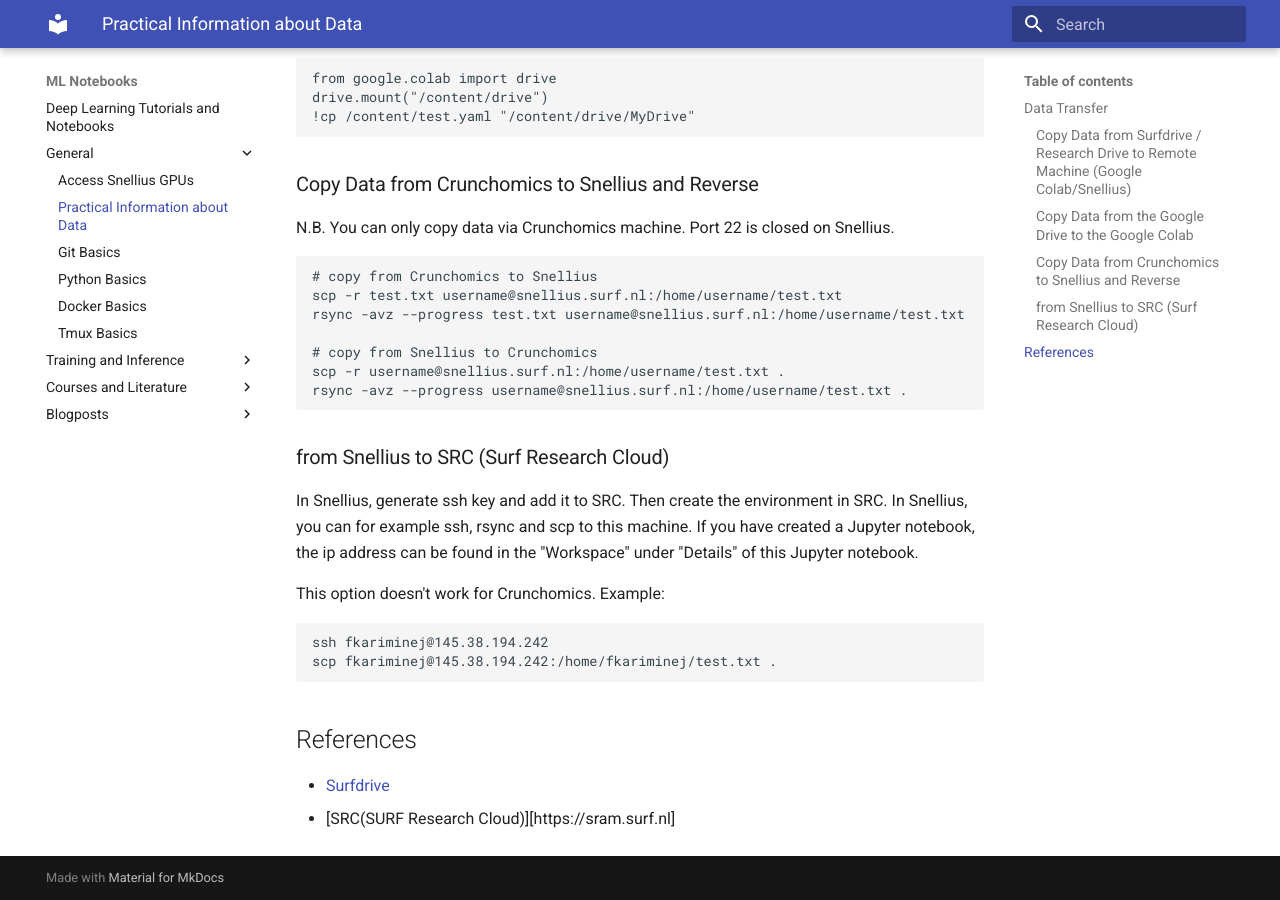
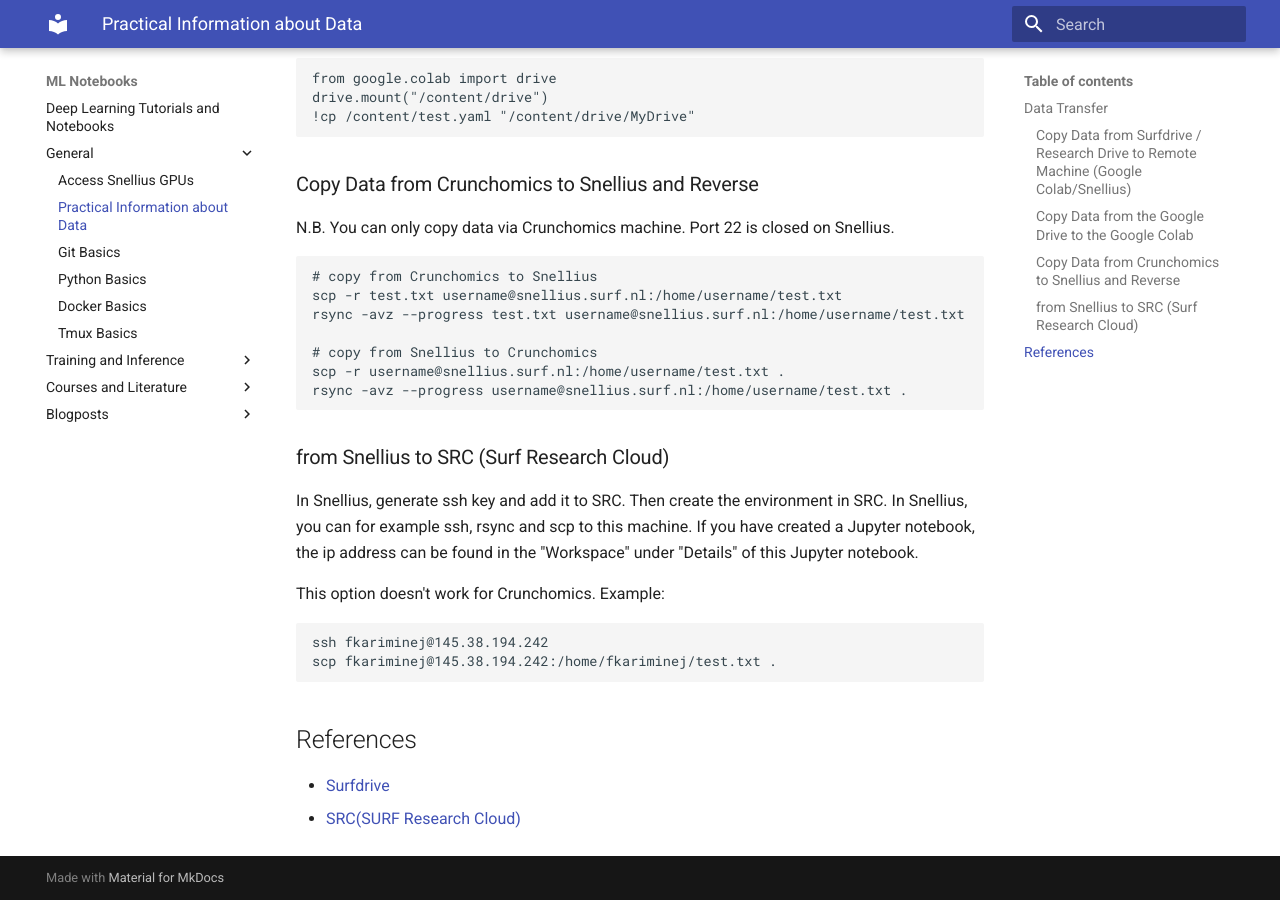
Before and after one commit to fkariminejadasl/ml-notebooks, an MkDocs documentation site: the page built from docs/practical_info_data.md, in a window 1280 px wide and 900 px high, scrolled down 1233 px. Built offline with MkDocs 1.6.1 and Material for MkDocs 9.7.7, drawn with Linux system fonts in a browser that asks for light colours.

Commit message:
Update practical_info_data.md

```diff
--- a/docs/practical_info_data.md
+++ b/docs/practical_info_data.md
@@ -70,4 +70,4 @@
 
 ## References
 - [Surfdrive](https://surfdrive.surf.nl)
-- [SRC(SURF Research Cloud)][https://sram.surf.nl]
+- [SRC(SURF Research Cloud)](https://sram.surf.nl)
```
